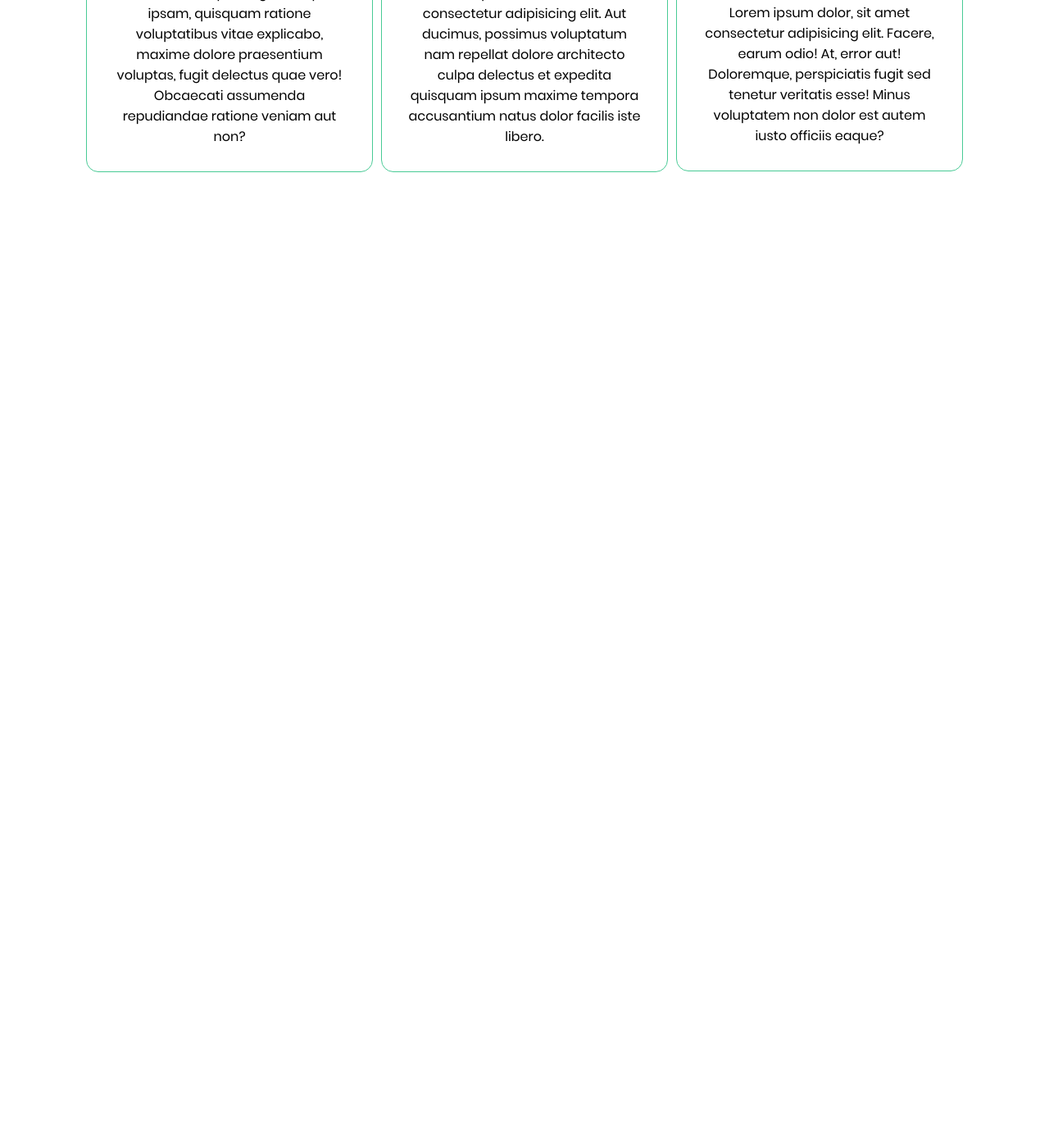
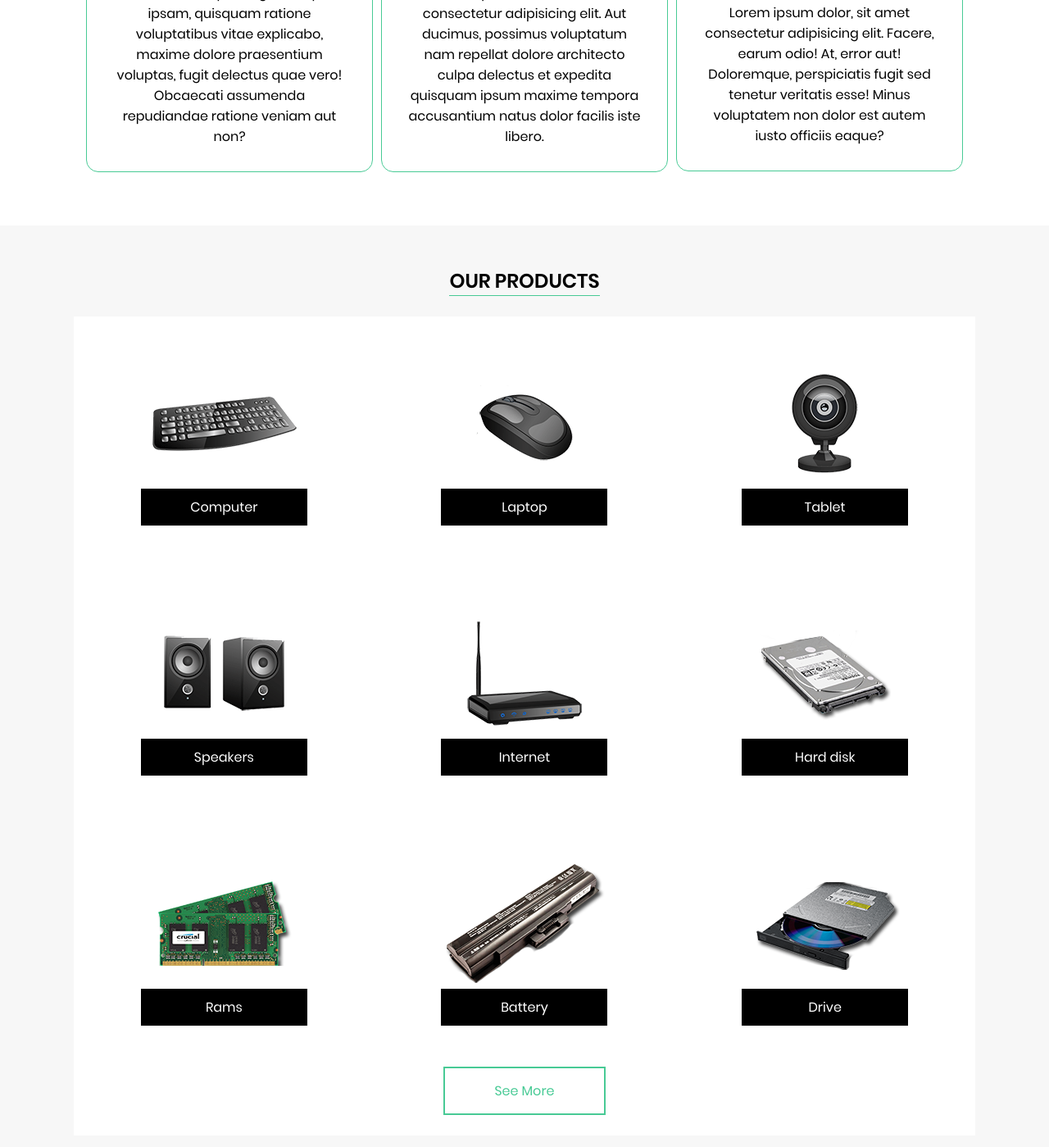
Before and after one commit to Maicol843/CLA, a plain HTML site: page index.html in a window 1280 px wide. Shown: the part 934-2333 px from the top of the page at 82% size. Before the commit the page ends 1209 px from the top, so only its background shows below. Drawn offline with Linux system fonts and the light colour scheme.

Commit message:
Se creo la sección productos

```diff
--- a/index.html
+++ b/index.html
@@ -63,7 +63,53 @@
             <p>Lorem ipsum dolor, sit amet consectetur adipisicing elit. Facere, earum odio! At, error aut! Doloremque, perspiciatis fugit sed tenetur veritatis esse! Minus voluptatem non dolor est autem iusto officiis eaque?</p>
         </div>
     </section>
-    <section></section>
+    <!--Fin Sección Tarjetas-->
+
+    <!--Sección Productos-->
+    <section class="products">
+        <h3>Our products</h3>
+        <div class="products-container">
+            <div class="product-card">
+                <img src="./assets/images/product1.png" alt="">
+                <a href="#">Computer</a>
+            </div>
+            <div class="product-card">
+                <img src="./assets/images/product2.png" alt="">
+                <a href="#">Laptop</a>
+            </div>
+            <div class="product-card">
+                <img src="./assets/images/product3.png" alt="">
+                <a href="#">Tablet</a>
+            </div>
+            <div class="product-card">
+                <img src="./assets/images/product4.png" alt="">
+                <a href="#">Speakers</a>
+            </div>
+            <div class="product-card">
+                <img src="./assets/images/product5.png" alt="">
+                <a href="#">Internet</a>
+            </div>
+            <div class="product-card">
+                <img src="./assets/images/product6.png" alt="">
+                <a href="#">Hard disk</a>
+            </div>
+            <div class="product-card">
+                <img src="./assets/images/product7.png" alt="">
+                <a href="#">Rams</a>
+            </div>
+            <div class="product-card">
+                <img src="./assets/images/product8.png" alt="">
+                <a href="#">Battery</a>
+            </div>
+            <div class="product-card">
+                <img src="./assets/images/product9.png" alt="">
+                <a href="#">Drive</a>
+            </div>
+            <a href="#" class="btn-secondary">See More</a>
+        </div>
+    </section>
+    <!--Fin Sección Productos-->
+
     <section></section>
     <section></section>
     <section></section>
--- a/styles.css
+++ b/styles.css
@@ -4,8 +4,10 @@
     --secondary-color: #48ca95;
     --bg-color: #f7f7f7;
     --light-color: #fff;
+    --dark-color: #000;
 
     --header-title-font: Poppins-Bold;
+    --section-title-font: Poppins-semibold;
     --text-font: Poppins;
     --menu-font: Poppins-Bold;
 }
@@ -31,6 +33,11 @@
 @font-face {
     font-family: Poppins-extrabold;
     src: url(./assets/fonts/Poppins-ExtraBold.ttf);
+}
+
+@font-face {
+    font-family: Poppins-semibold;
+    src: url(./assets/fonts/Poppins-SemiBold.ttf);
 }
 
 /*-----Header-----*/
@@ -152,3 +159,57 @@ nav ul li a:hover{
     text-align: center;
 }
 /*------Fin Sección Tarjetas------*/
+
+/*------Sección Productos------*/
+.products{
+    background-color: var(--bg-color);
+    display: flex;
+    flex-direction: column;
+    justify-content: center;
+    align-items: center;
+    padding-top: 50px;
+}
+
+.products h3{
+    text-transform: uppercase;
+    font-size: 24px;
+    font-family: var(--section-title-font);
+    border-bottom: 1px solid var(--secondary-color);
+    margin-bottom: 25px;
+}
+
+.products-container{
+    background-color: var(--light-color);
+    width: 1100px;
+    display: flex;
+    justify-content: space-around;
+    align-items: center;
+    flex-wrap: wrap;
+    padding-bottom: 25px;
+    margin-bottom: 100px;
+}
+
+.product-card{
+    width: 203px;
+    display: flex;
+    flex-direction: column;
+    margin: 50px;
+}
+
+.product-card a{
+    background-color: var(--dark-color);
+    color: var(--light-color);
+    padding: 10px;
+    width: 100%;
+    text-decoration: none;
+    text-align: center;
+}
+
+.btn-secondary{
+    color: var(--secondary-color);
+    padding: 15px 60px;
+    border: 2px solid var(--secondary-color);
+    text-decoration: none;
+    margin: 0px 5px;
+}
+/*------Fin Sección Productos------*/
```
